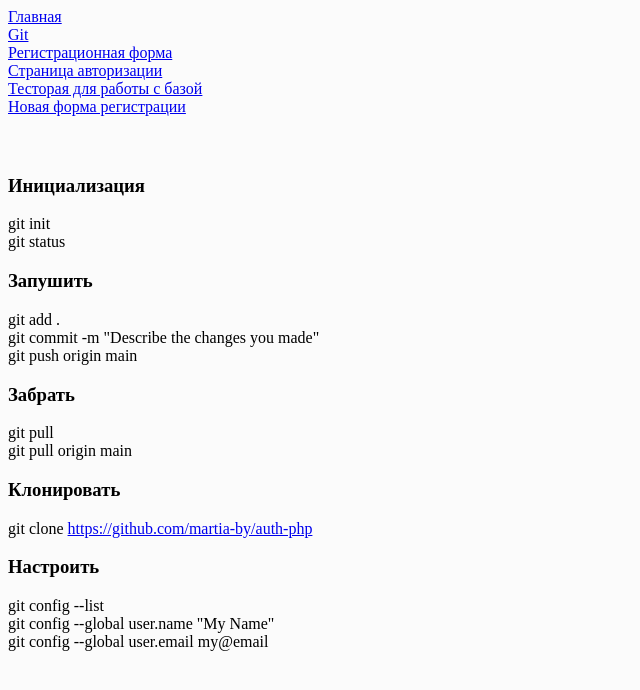
After one commit to martia-by/auth-php, a PHP site: page /index.php?page=git in a window 1280 px wide. The commit adds this page. Shown: the top 690 px of the page, without its empty margins (0-640 px from the left). Run offline with PHP 8.4, Linux system fonts and the light colour scheme; some libraries are stand-ins or nearby versions.

Commit message:
добавил страницу git

```diff
--- /dev/null
+++ b/public/git.php
@@ -0,0 +1,17 @@
+<?php
+echo "<h3>Инициализация</h3>\n";
+echo "git init <br>\n";
+echo "git status \n";
+echo "<h3>Запушить</h3>\n";
+echo "git add . <br>\n";
+echo "git commit -m \"Describe the changes you made\" <br>\n";
+echo "git push origin main\n";
+echo "<h3>Забрать</h3>\n";
+echo "git pull <br>\n";
+echo "git pull origin main \n";
+echo "<h3>Клонировать</h3>\n";
+echo "git clone <a href=\"https://github.com/martia-by/auth-php\" target=\"_blank\">https://github.com/martia-by/auth-php</a> <br>\n";
+echo "<h3>Настроить</h3>\n";
+echo "git config --list <br>\n";
+echo "git config --global user.name \"My Name\" <br>\n";
+echo "git config --global user.email my@email <br>\n";
--- a/public/index.php
+++ b/public/index.php
@@ -1,6 +1,7 @@
 <?php
 $pages = [
     'main' => 'Главная',
+    'git' => 'Git',
     'regform' => 'Регистрационная форма',
     'autorization' => 'Страница авторизации',
     'crudjson' => 'Тесторая для работы с базой',
```
